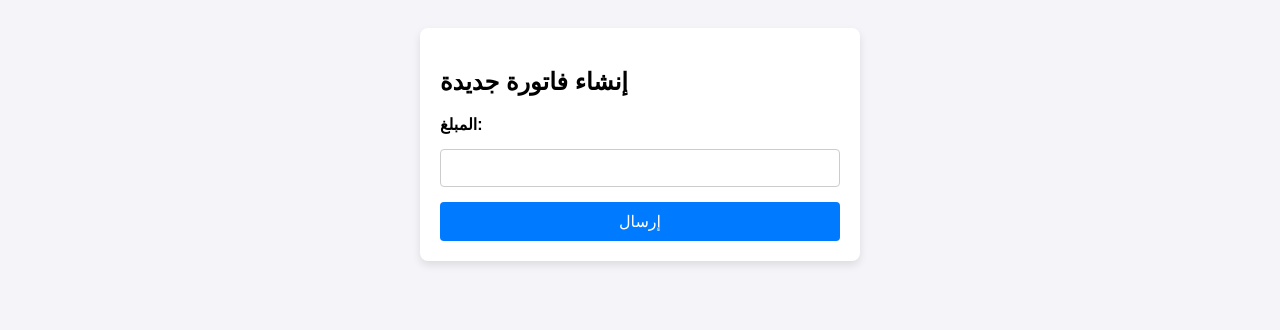
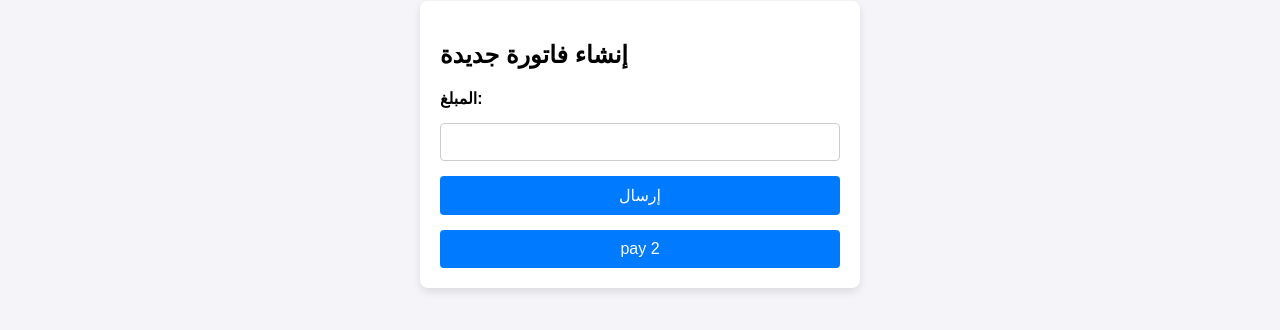
Before and after one commit to vitest115/testpay, a plain HTML site: page index.html in a window 1280 px wide. Shown: the part 300-630 px from the top of the page. Drawn offline with Linux system fonts and the light colour scheme.

Commit message:
Update index.html

```diff
--- a/index.html
+++ b/index.html
@@ -22,6 +22,7 @@
             <input type="number" id="amount" name="amount" required min="1">
 
             <button type="submit">إرسال</button>
+             <button type="submit">pay 2</button>
         </form>
 
         <!-- تنبيه عند النجاح أو الفشل -->
```
